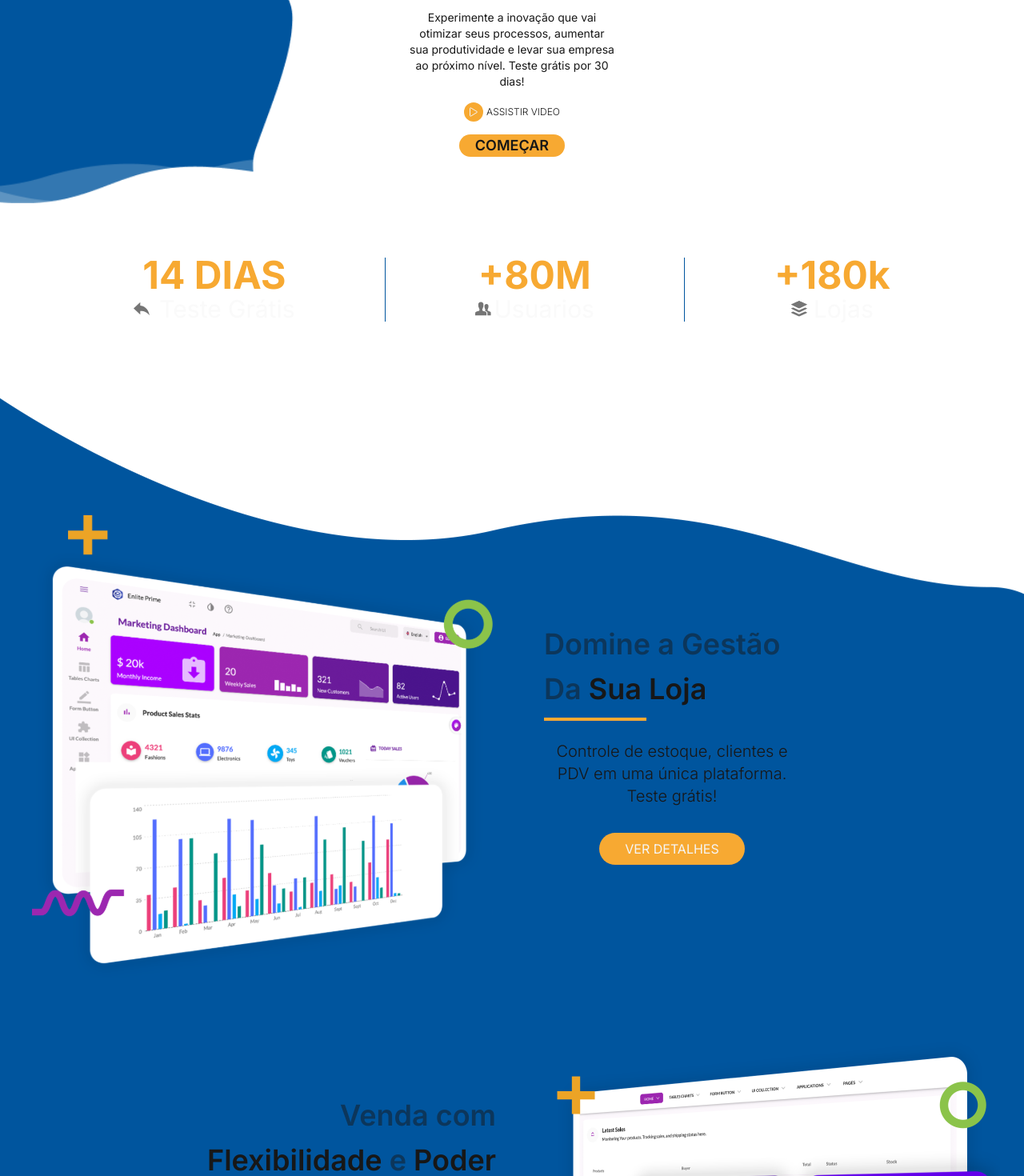
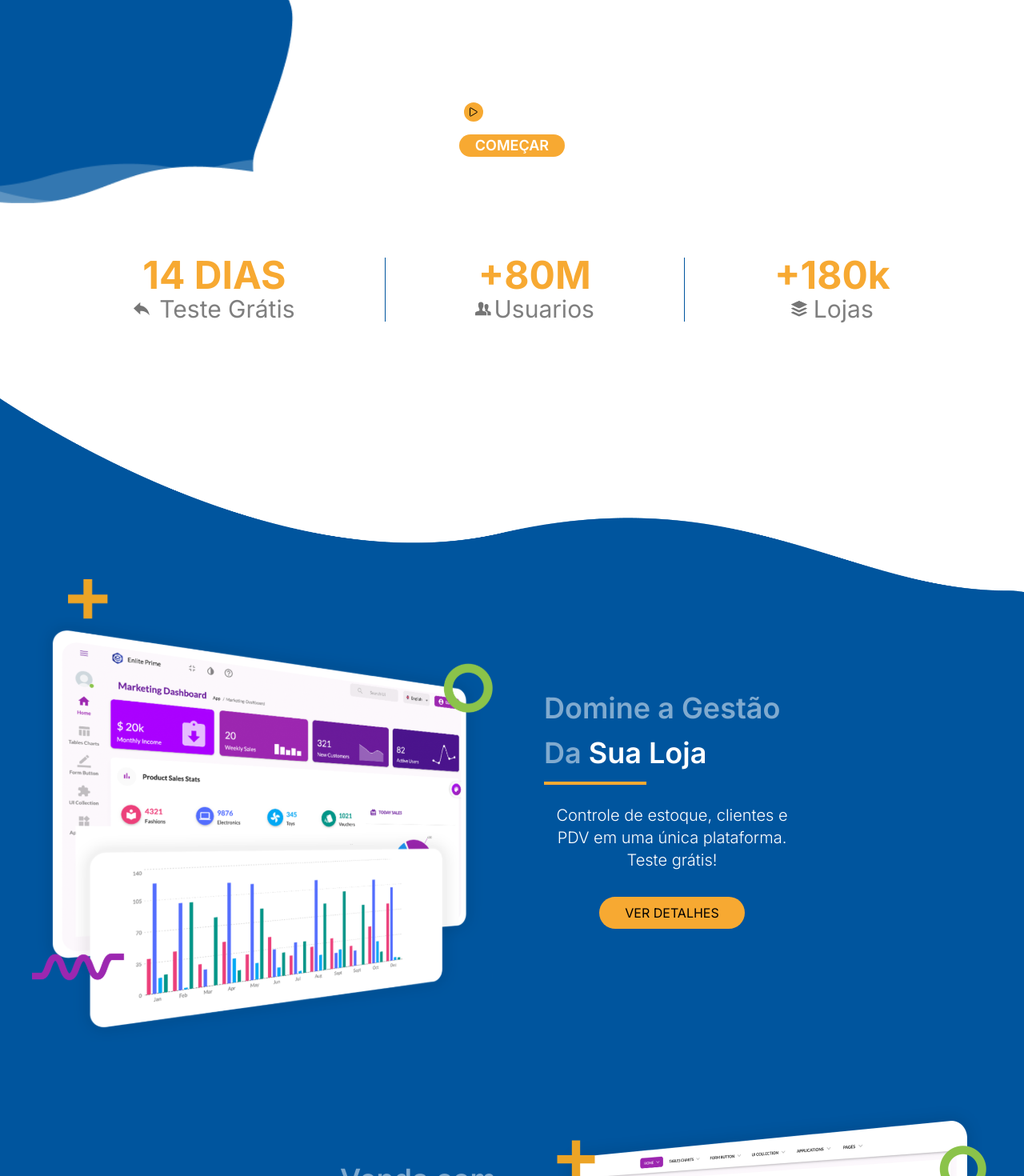
Before and after one commit to luxsoftw/SweetHubFrontend, a Next.js app: page / in a window 1280 px wide. Shown: the part 100-1570 px from the top of the page at 80% size. Built offline with nearby package versions, Linux system fonts and the light colour scheme.

Commit message:
fix: add centralization in the store management title

```diff
--- a/app/page.tsx
+++ b/app/page.tsx
@@ -10,10 +10,10 @@ import { plans } from "./lib/plans";
 
 export default function Home() {
    return (
-      <div className="text-primary">
+      <div className="text-white">
          {/* Header e Negócio */}
          <section className="h-[420px] bg-bg-header bg-contain bg-no-repeat">
-            <Header color="text-secondary" />
+            <Header color="text-black" />
 
             <section className="flex flex-col items-center gap-4 pt-2">
                <h1 className="text-2xl font-light">
@@ -27,7 +27,7 @@ export default function Home() {
                </p>
 
                <div className="flex items-center gap-1">
-                  <a className="rounded-full bg-[#F7A932] p-1 text-secondary">
+                  <a className="rounded-full bg-[#F7A932] p-1 text-black">
                      <IoPlayOutline />
                   </a>
 
@@ -42,7 +42,7 @@ export default function Home() {
 
          {/* dashboard image */}
          <section className="relative z-10 flex items-center gap-5 px-5 sm:justify-center">
-            <div className="flex flex-col items-center justify-center text-secondary/50 sm:flex-row sm:gap-16 lg:gap-28">
+            <div className="flex flex-col items-center justify-center text-black/50 sm:flex-row sm:gap-16 lg:gap-28">
                {/* teste grátis */}
                <div className="flex flex-col items-center">
                   <h1 className="text-2xl font-bold text-[#F7A932] lg:text-5xl">
@@ -146,16 +146,16 @@ export default function Home() {
 
          {/* gestão da Loja */}
          <section className="mt-20 flex flex-col items-center bg-gestao bg-cover bg-no-repeat pb-32 pt-24 md:my-20 md:bg-wave md:pb-40 md:pt-40">
-            <div className="container mx-auto flex flex-col px-4">
+            <div className="container mx-auto flex flex-col px-4 lg:mt-20">
                <div className="flex flex-col items-center justify-center md:flex-row-reverse md:items-center md:justify-end md:gap-10">
                   {/* Domine a Gestão Da Sua Loja */}
-                  <div className="mb-10 flex flex-col items-start md:mb-0">
+                  <div className="mb-10 flex flex-col items-center md:mb-0 lg:items-start">
                      <div>
-                        <h2 className="mb-4 text-center text-2xl font-semibold text-primary/50 md:text-left md:text-4xl">
+                        <h2 className="mb-4 text-center text-2xl font-semibold text-white/50 md:text-left md:text-4xl">
                            Domine a Gestão
                         </h2>
-                        <h2 className="mb-4 text-center text-2xl font-semibold text-primary/50 md:text-left md:text-4xl">
-                           Da <span className="text-primary">Sua Loja</span>
+                        <h2 className="mb-4 text-center text-2xl font-semibold text-white/50 md:text-left md:text-4xl">
+                           Da <span className="text-white">Sua Loja</span>
                         </h2>
                      </div>
                      <div className="mb-6 h-1 w-32 bg-[#F7A932]"></div>
@@ -163,7 +163,7 @@ export default function Home() {
                         Controle de estoque, clientes e PDV em uma única
                         plataforma. Teste grátis!
                      </p>
-                     <button className="hidden self-center rounded-3xl bg-[#F7A932] px-8 py-2 text-sm text-secondary md:flex md:text-base">
+                     <button className="hidden self-center rounded-3xl bg-[#F7A932] px-8 py-2 text-sm text-black md:flex md:text-base">
                         VER DETALHES
                      </button>
                   </div>
@@ -177,7 +177,7 @@ export default function Home() {
                         height={500}
                         className="mx-auto w-full max-w-xl"
                      />
-                     <button className="rounded-3xl bg-[#F7A932] px-6 py-2 text-sm text-secondary md:hidden md:text-base">
+                     <button className="rounded-3xl bg-[#F7A932] px-6 py-2 text-sm text-black md:hidden md:text-base">
                         VER DETALHES
                      </button>
                   </div>
@@ -186,11 +186,11 @@ export default function Home() {
                {/* Venda com Flexibilidade e Poder */}
                <div className="mt-20 flex flex-col gap-0 md:flex-row md:items-center md:justify-between md:gap-10">
                   <div className="flex flex-col items-center justify-center md:mb-0 md:w-1/2 md:items-end">
-                     <h2 className="mb-4 text-2xl font-semibold text-primary/50 md:text-4xl">
+                     <h2 className="mb-4 text-2xl font-semibold text-white/50 md:text-4xl">
                         Venda com{" "}
                      </h2>
-                     <h2 className="mb-4 text-center text-2xl font-semibold text-primary md:text-4xl">
-                        Flexibilidade <span className="text-primary/50">e</span>{" "}
+                     <h2 className="mb-4 text-center text-2xl font-semibold text-white md:text-4xl">
+                        Flexibilidade <span className="text-white/50">e</span>{" "}
                         Poder
                      </h2>
                      <div className="mb-6 h-1 w-32 bg-[#F7A932]"></div>
@@ -198,7 +198,7 @@ export default function Home() {
                         Página de vendas personalizável para se adaptar às suas
                         necessidades. Experimente grátis!
                      </p>
-                     <button className="hidden rounded-3xl bg-[#F7A932] px-8 py-2 text-sm text-secondary md:flex md:text-base">
+                     <button className="hidden rounded-3xl bg-[#F7A932] px-8 py-2 text-sm text-black md:flex md:text-base">
                         VER DETALHES
                      </button>
                   </div>
@@ -211,7 +211,7 @@ export default function Home() {
                         height={500}
                         className="mx-auto w-full max-w-xl"
                      />
-                     <button className="rounded-3xl bg-[#F7A932] px-6 py-2 text-sm text-secondary md:hidden md:text-base">
+                     <button className="rounded-3xl bg-[#F7A932] px-6 py-2 text-sm text-black md:hidden md:text-base">
                         VER DETALHES
                      </button>
                   </div>
@@ -234,11 +234,11 @@ export default function Home() {
          </section>
 
          <section className="flex h-[840px] flex-col items-center gap-10 bg-faq bg-cover bg-no-repeat">
-            <h1 className="pt-40 text-5xl text-primary/30">FAQ</h1>
+            <h1 className="pt-40 text-5xl text-white/30">FAQ</h1>
 
             <div className="h-[10px] w-[116px] rounded-lg bg-[#F7A932]"></div>
 
-            <p className="w-[269px] text-center text-primary/80">
+            <p className="w-[269px] text-center text-white/80">
                Vestibulum sit amet tortor sit amet libero lobortis semper at et
                odio.
             </p>
```
